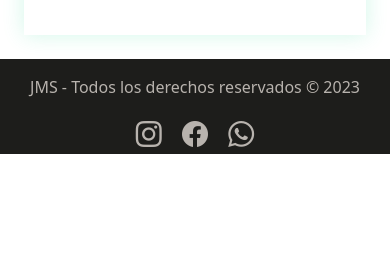
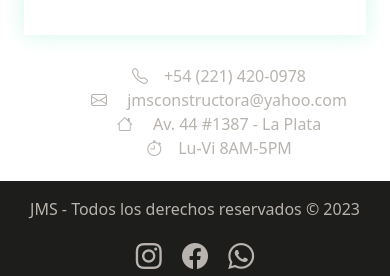
Before and after one commit to lfontanari/PF_FONTANARI, a plain HTML site: page contacto.html in a window 390 px wide. Shown: the part 1145-1421 px from the top of the page. Before the commit the page ends 1299 px from the top, so only its background shows below. Drawn offline with nearby package versions, Linux system fonts and the light colour scheme.

```diff
--- a/CSS/style.css
+++ b/CSS/style.css
@@ -50,6 +50,18 @@
         height: 400px !important;
     }
 
+    #datos-contacto {
+        display: block !important;
+        padding: 5px 5px;
+
+    }
+    #datos-contacto ul li a {
+        color:  rgb(184, 179, 174);
+    }
+}
+
+#datos-contacto {
+    display: none;
 }
 
 .top-bar {
--- a/contacto.html
+++ b/contacto.html
@@ -5,6 +5,8 @@
     <meta http-equiv="X-UA-Compatible" content="IE=edge">
 
     <meta name="viewport" content="width=device-width, initial-scale=1.0">
+     <!-- Favicon -->
+     <link rel="shortcut icon" href="images/favicon/icono-jms.ico" type="image/x-icon" sizes="16x16 24x24 32x32 48x48 64x64">
 
     <!-- Bootstrap-->
     <link href="https://cdn.jsdelivr.net/npm/bootstrap@5.3.0-alpha3/dist/css/bootstrap.min.css" rel="stylesheet" integrity="sha384-KK94CHFLLe+nY2dmCWGMq91rCGa5gtU4mk92HdvYe+M/SXH301p5ILy+dN9+nJOZ" crossorigin="anonymous">
@@ -19,7 +21,7 @@
 <!-- TOP BAR-->
 <div class="top-bar">
   <div class="tel-box ">
-    <p class="border-start"> <i class="bi bi-telephone p-3"></i>Contactanos al +54 (221) 545-0753</p>
+    <p class="border-start"> <i class="bi bi-telephone p-3"></i>Contactanos al +54 (221) 420-0978</p>
   </div>
   <div class="mail-box">
     <p class="border-start "> <i class="bi bi-envelope p-3"> </i>jmsconstructora@yahoo.com</p>
@@ -37,7 +39,7 @@
 <header class="header">
 
    <div class="logo w-50">
-     <img  src="images/Logos/logo-jms.jpeg"  alt="logo JMS">
+     <img  src="images/Logos/logo-jms.png"  alt="logo JMS">
    </div>
 
    <nav class="navbar navbar-dark  navbar-expand-lg w-50 " >
@@ -125,6 +127,21 @@
     </div>
 
   </div>
+
+  <section id="datos-contacto" class="text-center">
+
+    <ul style="list-style: none;">
+      <li>
+        <a href="" style="text-decoration: none;"> <i class="bi bi-telephone p-3"></i>+54 (221) 420-0978 </a></li>
+      <li>
+        <a href="" style="text-decoration: none;"> <i class="bi bi-envelope p-3"> </i>jmsconstructora@yahoo.com </a></li>
+      <li>
+        <a href="#" style="text-decoration: none;"> <i class="bi bi-house p-3"></i> Av. 44 #1387 - La Plata</a></li>
+      <li>
+        <a href="" style="text-decoration: none;"> <i class="bi bi-stopwatch p-3"></i>Lu-Vi 8AM-5PM </a></li>
+    </ul>
+
+  </section>
 </main>
 <!-- FIN MAIN-->
 
@@ -135,7 +152,7 @@
   <div id="iconos">
    <a href="https://www.instagram.com/jmsconstructora/" target="_blank"> <i class="bi bi-instagram"></i></a>
    <a href="#"><i class="bi bi-facebook"></i></a>
-   <a href="https://wa.me/542215450753?text=¡Estoy+interesado!" target="_blank"> <i class="bi bi-whatsapp"></i></a>
+   <a href="https://wa.me/542214200978?text=¡Estoy+interesado!" target="_blank"> <i class="bi bi-whatsapp"></i></a>
  </div>
 </footer>
 <!-- FIN FOOTER-->
```
Also changed, not shown: index.html (+6 -3 lines), obrasRealizadas.html (+5 -3 lines), proyectos.html (+5 -3 lines), servicios.html (+5 -3 lines), images/Logos/logo-jms-base.png (added), images/Logos/logo-jms.jpeg (deleted), images/Logos/logo-jms.png (added), images/favicon/icono-jms.ico (added).
